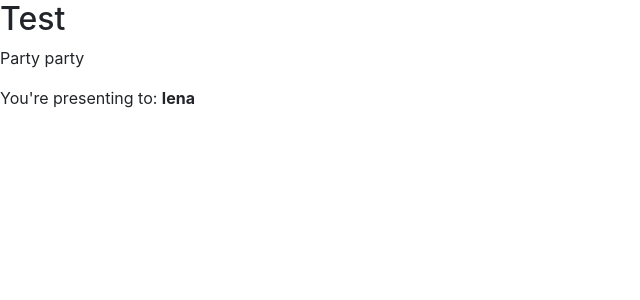
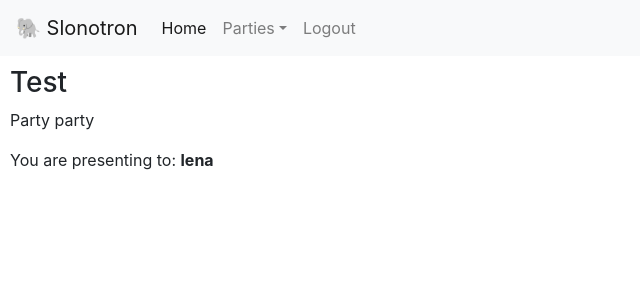
Before and after one commit to mercutiy/slonotron, a Django app: page /party/1/ in a window 1280 px wide. Shown: the top 300 px of the page, without its empty margins (0-640 px from the left). Run offline with Django 3.2, Linux system fonts and the light colour scheme; a user stored in the database is signed in; data comes from the database, SQL or seed files in the repository; some libraries are stand-ins or nearby versions.

Commit message:
Some improvements

```diff
--- a/slonotron/settings.py
+++ b/slonotron/settings.py
@@ -37,6 +37,7 @@ INSTALLED_APPS = [
     'django.contrib.sessions',
     'django.contrib.messages',
     'django.contrib.staticfiles',
+    'django.contrib.humanize',
     'rest_framework',
     'st'
 ]
--- a/st/models.py
+++ b/st/models.py
@@ -24,19 +24,19 @@ class Party(models.Model):
         return self.name
 
     class Manager(models.Manager):
-        def get_user_parties(self, user, status=None):
+        def get_user_parties(self, user, statuses=None):
             parties = self.filter(member__user=user)
-            if status:
-                parties = parties.filter(status=status)
-            return parties
+            if statuses:
+                parties = parties.filter(status__in=statuses)
+            return parties.order_by('-date')
 
     objects = Manager()
 
 
 class Member(models.Model):
     user = models.ForeignKey(User, on_delete=models.CASCADE)
-    party = models.ForeignKey(Party, on_delete=models.PROTECT)
-    present_to = models.OneToOneField('Member', on_delete=models.PROTECT,
+    party = models.ForeignKey(Party, on_delete=models.CASCADE)
+    present_to = models.OneToOneField('Member', on_delete=models.CASCADE,
                                       null=True, default=None)
 
     class Meta:
@@ -47,6 +47,6 @@ class Member(models.Model):
 
 
 class Score(models.Model):
-    from_member = models.ForeignKey(Member, on_delete=models.PROTECT, related_name='from_scale')
-    to_member = models.ForeignKey(Member, on_delete=models.PROTECT, related_name='to_scale')
+    from_member = models.ForeignKey(Member, on_delete=models.CASCADE, related_name='from_score')
+    to_member = models.ForeignKey(Member, on_delete=models.CASCADE, related_name='to_score')
     value = models.SmallIntegerField(default=5)
--- a/st/templates/base.html
+++ b/st/templates/base.html
@@ -2,14 +2,58 @@
 <head>
     <meta charset="utf-8">
     <meta name="viewport" content="width=device-width, initial-scale=1, shrink-to-fit=no">
-        <link rel="stylesheet" href="https://maxcdn.bootstrapcdn.com/bootstrap/4.0.0/css/bootstrap.min.css" integrity="sha384-Gn5384xqQ1aoWXA+058RXPxPg6fy4IWvTNh0E263XmFcJlSAwiGgFAW/dAiS6JXm" crossorigin="anonymous">
+    <link rel="stylesheet" href="https://maxcdn.bootstrapcdn.com/bootstrap/4.0.0/css/bootstrap.min.css"
+          integrity="sha384-Gn5384xqQ1aoWXA+058RXPxPg6fy4IWvTNh0E263XmFcJlSAwiGgFAW/dAiS6JXm" crossorigin="anonymous">
 
-        <script src="https://code.jquery.com/jquery-3.2.1.slim.min.js" integrity="sha384-KJ3o2DKtIkvYIK3UENzmM7KCkRr/rE9/Qpg6aAZGJwFDMVNA/GpGFF93hXpG5KkN" crossorigin="anonymous"></script>
-        <script src="https://cdnjs.cloudflare.com/ajax/libs/popper.js/1.12.9/umd/popper.min.js" integrity="sha384-ApNbgh9B+Y1QKtv3Rn7W3mgPxhU9K/ScQsAP7hUibX39j7fakFPskvXusvfa0b4Q" crossorigin="anonymous"></script>
-        <script src="https://maxcdn.bootstrapcdn.com/bootstrap/4.0.0/js/bootstrap.min.js" integrity="sha384-JZR6Spejh4U02d8jOt6vLEHfe/JQGiRRSQQxSfFWpi1MquVdAyjUar5+76PVCmYl" crossorigin="anonymous"></script>
+    <script src="https://code.jquery.com/jquery-3.2.1.slim.min.js"
+            integrity="sha384-KJ3o2DKtIkvYIK3UENzmM7KCkRr/rE9/Qpg6aAZGJwFDMVNA/GpGFF93hXpG5KkN"
+            crossorigin="anonymous"></script>
+    <script src="https://cdnjs.cloudflare.com/ajax/libs/popper.js/1.12.9/umd/popper.min.js"
+            integrity="sha384-ApNbgh9B+Y1QKtv3Rn7W3mgPxhU9K/ScQsAP7hUibX39j7fakFPskvXusvfa0b4Q"
+            crossorigin="anonymous"></script>
+    <script src="https://maxcdn.bootstrapcdn.com/bootstrap/4.0.0/js/bootstrap.min.js"
+            integrity="sha384-JZR6Spejh4U02d8jOt6vLEHfe/JQGiRRSQQxSfFWpi1MquVdAyjUar5+76PVCmYl"
+            crossorigin="anonymous"></script>
     <title>{% block title %}{% endblock %}</title>
 </head>
 <body>
+<nav class="navbar navbar-expand-lg navbar-light bg-light">
+    <a class="navbar-brand" href="{% url 'index' %}"><span style="font-size: 20px;">&#128024;</span> Slonotron</a>
+    <button class="navbar-toggler" type="button" data-toggle="collapse" data-target="#navbarSupportedContent" aria-controls="navbarSupportedContent" aria-expanded="false" aria-label="Toggle navigation">
+        <span class="navbar-toggler-icon"></span>
+    </button>
+    <div class="collapse navbar-collapse" id="navbarSupportedContent">
+        <ul class="navbar-nav mr-auto">
+            <li class="nav-item active">
+                <a class="nav-link" href="{% url 'index' %}">Home <span class="sr-only">(current)</span></a>
+            </li>
+            <li class="nav-item">
+                {% if parties %}
+                    <li class="nav-item dropdown">
+                        <a class="nav-link dropdown-toggle" href="{% url 'parties' %}" id="navbarDropdown" role="button" data-toggle="dropdown"
+                           aria-haspopup="true" aria-expanded="false">Parties</a>
+                        <div class="dropdown-menu" aria-labelledby="navbarDropdown">
+                            {% for party in parties %}
+                                <a class="dropdown-item" href="{% url 'party' party_id=party.id %}">{{ party.name }}</a>
+                            {% endfor %}
+                            <div class="dropdown-divider"></div>
+                            <a class="dropdown-item" href="{% url 'parties' %}">All</a>
+                        </div>
+                    </li>
+                {% else %}
+                    <a class="nav-link disabled" href="{% url 'parties' %}">Parties</a>
+                {% endif %}
+            </li>
+            <li class="nav-item">
+                {% if request.user.is_authenticated %}
+                    <a class="nav-link" href="{% url 'logout' %}">Logout</a>
+                {% else %}
+                    <a class="nav-link" href="{% url 'login' %}">Login</a>
+                {% endif %}
+            </li>
+        </ul>
+    </div>
+</nav>
 {% block content %}{% endblock %}
 </body>
 </html>
--- a/st/templates/party.html
+++ b/st/templates/party.html
@@ -3,27 +3,37 @@
 {% block title %}{{ party.name }}{% endblock %}
 
 {% block content %}
-    <h2>{{ party.name }}</h2>
+    <div style="margin: 10px">
+        <h3>{{ party.name }}</h3>
         <p>{{ party.description }}</p>
         {% if curr_member.present_to %}
             <p>
-            You're presenting to:
+                You are presenting to:
                 <b>{{ curr_member.present_to.user.username }}</b>
             </p>
         {% else %}
-        <p>
-            It's unknown yet whom you're presenting to.
-            The game is starting {{ party.start_game }}.
-            You can set your scores with form bellow.
-        </p>
+            {% load humanize %}
+            <p>{{ party.start_game | naturaltime }} to the game. Chose your priorities.</p>
             <form method="post">
                 {% csrf_token %}
-            {{ form.as_p }}
-            <button type="submit">Apply</button>
+                {% for field in form %}
+                    <div class="form-group row">
+                        <label class="col-sm-3 col-form-label">{{ field.label }}</label>
+                        <div class="col-sm-10">
+                            <div style="display: inline-block; font-size: 40px; margin-right: 20px;">&#128577;</div>
+                            {{ field }}
+                            <div style="display: inline-block; font-size: 40px; margin-left: 20px;">&#128578;</div>
+                        </div>
+                    </div>
+                {% endfor %}
+                <div class="form-group">
+                    <button type="submit" class="btn btn-primary">Apply</button>
+                </div>
             </form>
             {{ form.media }}
             <script>
                 $('.slider').slider();
             </script>
         {% endif %}
+    </div>
 {% endblock %}
--- a/st/urls.py
+++ b/st/urls.py
@@ -9,4 +9,5 @@ urlpatterns = [
     path('parties/', views.parties, name='parties'),
     path('party/<int:party_id>/', views.party, name='party'),
     path('user/<int:user_id>/', views.user, name='user'),
+    path('', views.index, name='index')
 ]
--- a/st/utils.py
+++ b/st/utils.py
@@ -13,16 +13,12 @@ def shuffle(party, check=False):
     for from_member_id, to_member_id, value in scores:
         matrix[from_member_id][to_member_id] = value
 
-    print(matrix)
-
     for from_member in members:
         for to_member in members:
             if from_member == to_member:
                 matrix[from_member.id][to_member.id] = 0
             else:
                 matrix[from_member.id].setdefault(to_member.id, 5)
-
-    print(matrix)
 
     best_path = calc_best_path(matrix, check)
 
--- a/st/views.py
+++ b/st/views.py
@@ -1,28 +1,35 @@
 from django.contrib.auth.decorators import login_required
+from django.contrib.auth.models import User
+from django.http import HttpRequest, HttpResponse
 from django.shortcuts import render, redirect
 
 from st.forms import ScalesForm
 from st.models import Party, Member, Score
 
 
-def login(request):
+def get_parties_ctx(request: HttpRequest):
+    return {
+        'parties': Party.objects.get_user_parties(request.user, [Party.ACTIVE, Party.PLAYED])
+        if request.user.is_authenticated else None
+    }
+
+
+def login(request: HttpRequest) -> HttpResponse:
     return render(request, 'login.html')
 
 
-@login_required
-def parties(request):
-    party_list = Party.objects.get_user_parties(request.user, Party.ACTIVE)
-    context = {'parties': party_list}
-    return render(request, 'parties.html', context)
+@login_required(login_url='/login/')
+def parties(request: HttpRequest) -> HttpResponse:
+    return render(request, 'parties.html', get_parties_ctx(request))
 
 
-@login_required
-def party(request, party_id):
+@login_required(login_url='/login/')
+def party(request: HttpRequest, party_id: int) -> HttpResponse:
     try:
         party_obj = Party.objects.get(id=party_id)
-    except Party.DoesNotExist:
+        curr_member = Member.objects.get(party=party_obj, user=request.user)
+    except (Party.DoesNotExist, Member.DoesNotExist):
         return redirect('parties')
-    curr_member = Member.objects.get(party=party_obj, user=request.user)
     members = Member.objects.filter(party=party_obj).exclude(id=curr_member.id)
     scores = dict(
         Score.objects.filter(from_member=curr_member).values_list('to_member__id', 'value'))
@@ -50,11 +57,16 @@ def party(request, party_id):
         'party': party_obj,
         'curr_member': curr_member,
         'members': members,
-        'form': form
+        'form': form,
     }
+    context.update(get_parties_ctx(request))
     return render(request, 'party.html', context)
 
 
 @login_required
-def user(request, user_id):
+def user(request: HttpRequest, user_id: int) -> HttpResponse:
     return render(request, 'base.html')
+
+
+def index(request: HttpRequest) -> HttpResponse:
+    return render(request, 'index.html', get_parties_ctx(request))
```
Also changed, not shown: st/admin.py (+24 -11 lines), st/templates/admin/party_change_form.html (+18 -3 lines), st/templates/index.html (+7 -0 lines), st/templates/login.html (+22 -6 lines), st/templates/parties.html (+14 -4 lines). Lines whose indentation alone changed are shown as unchanged.
